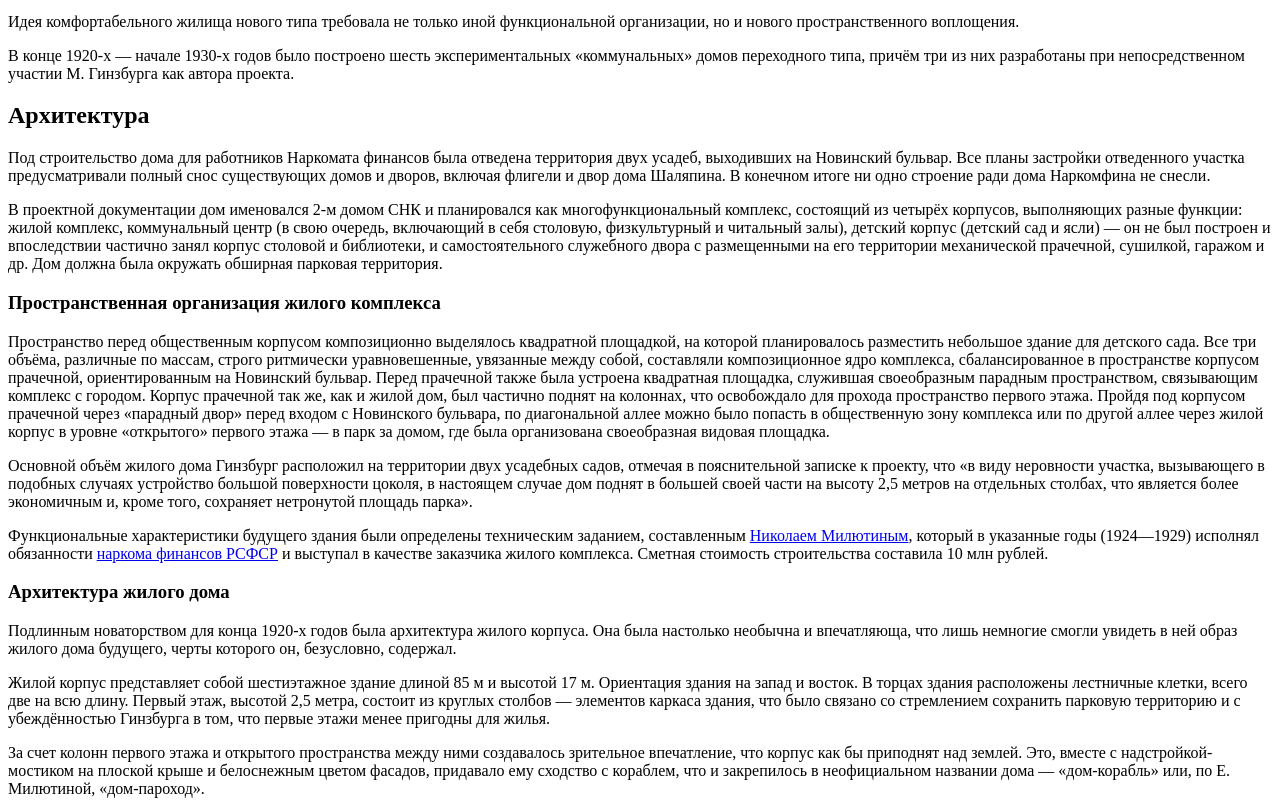
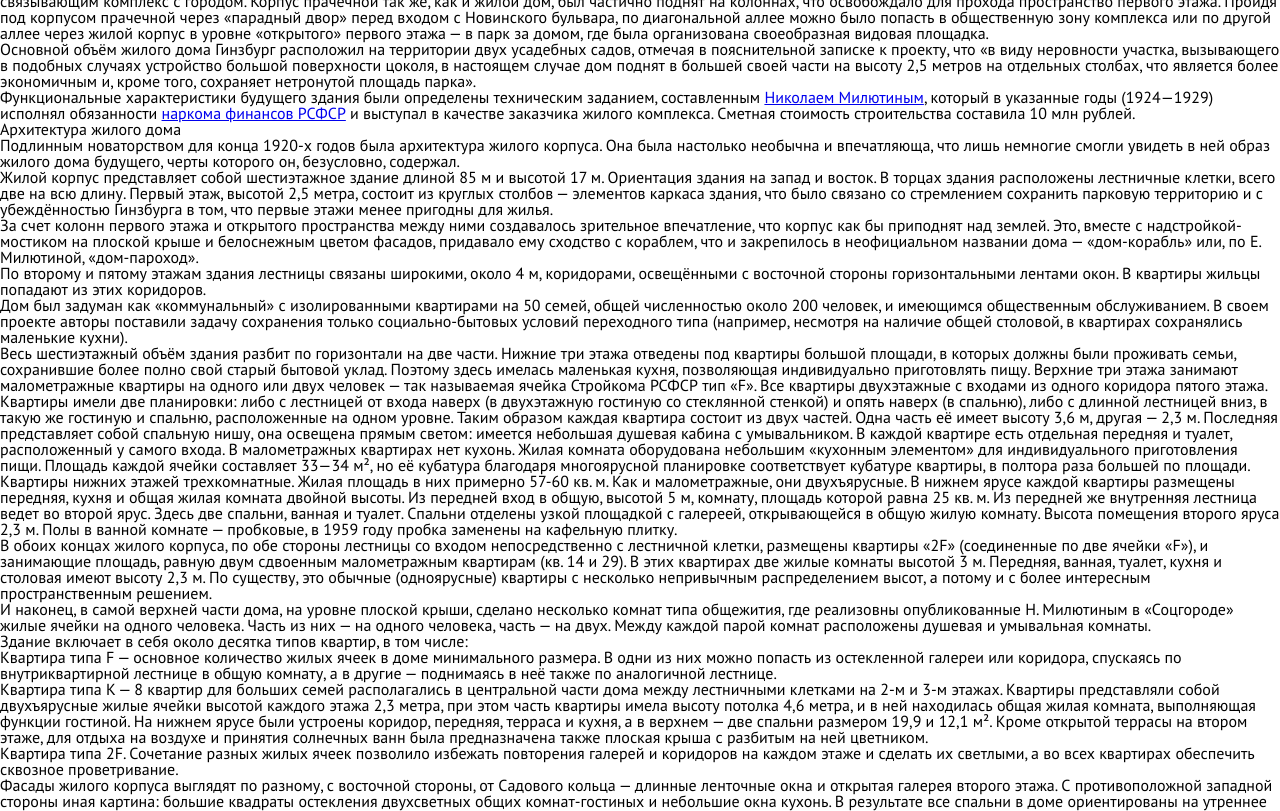
Before and after one commit to a-nika/project, a plain HTML site: page index.html in a window 1280 px wide. Shown: the part 519-1330 px from the top of the page. Drawn offline with Linux system fonts and the light colour scheme; a web font is replaced by a local one.

Commit message:
Подключили стили

```diff
--- a/index.html
+++ b/index.html
@@ -3,6 +3,11 @@
   <head>
     <meta charset="utf-8">
     <title>Дом Наркомфина</title>
+
+    <link rel="stylesheet" href="stylesheets/reset.css">
+    <link rel="stylesheet" href="stylesheets/layout.css">
+
+    <link href="https://fonts.googleapis.com/css?family=PT+Sans+Caption:400,700|PT+Sans:400,700&amp;subset=cyrillic" rel="stylesheet">
   </head>
   <body>
     <h1>Дом Наркомфина</h1>
--- /dev/null
+++ b/stylesheets/layout.css
@@ -0,0 +1,4 @@
+body {
+  font-family: 'PT Sans', sans-serif;
+  /*font-family: 'PT Sans Caption', sans-serif;*/
+}
--- /dev/null
+++ b/stylesheets/reset.css
@@ -0,0 +1,48 @@
+/* http://meyerweb.com/eric/tools/css/reset/
+   v2.0 | 20110126
+   License: none (public domain)
+*/
+
+html, body, div, span, applet, object, iframe,
+h1, h2, h3, h4, h5, h6, p, blockquote, pre,
+a, abbr, acronym, address, big, cite, code,
+del, dfn, em, img, ins, kbd, q, s, samp,
+small, strike, strong, sub, sup, tt, var,
+b, u, i, center,
+dl, dt, dd, ol, ul, li,
+fieldset, form, label, legend,
+table, caption, tbody, tfoot, thead, tr, th, td,
+article, aside, canvas, details, embed,
+figure, figcaption, footer, header, hgroup,
+menu, nav, output, ruby, section, summary,
+time, mark, audio, video {
+	margin: 0;
+	padding: 0;
+	border: 0;
+	font-size: 100%;
+	font: inherit;
+	vertical-align: baseline;
+}
+/* HTML5 display-role reset for older browsers */
+article, aside, details, figcaption, figure,
+footer, header, hgroup, menu, nav, section {
+	display: block;
+}
+body {
+	line-height: 1;
+}
+ol, ul {
+	list-style: none;
+}
+blockquote, q {
+	quotes: none;
+}
+blockquote:before, blockquote:after,
+q:before, q:after {
+	content: '';
+	content: none;
+}
+table {
+	border-collapse: collapse;
+	border-spacing: 0;
+}
```
